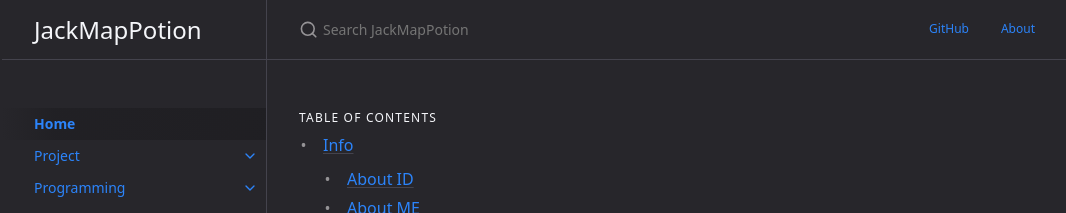
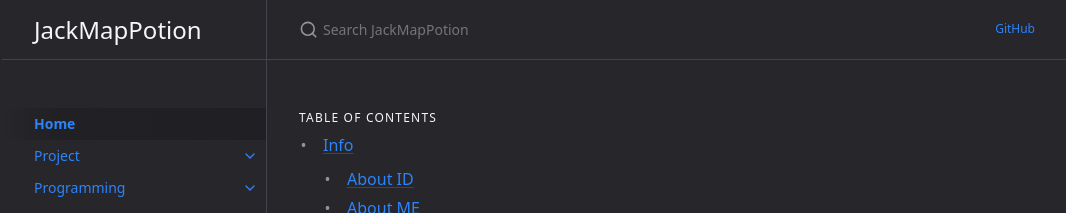
Before and after one commit to jackmappotion/jackmappotion.github.io, a Jekyll site: the page built from index.md, in a window 1280 px wide and 900 px high. Shown: the top 213 px of the window, without its empty margins (105-1171 px from the left). Built offline with Jekyll 4.4.1, drawn with Linux system fonts in a browser that asks for light colours.

Commit message:
:wrench: Drop about

```diff
--- a/_config.yml
+++ b/_config.yml
@@ -1,4 +1,3 @@
-
 title: JackMapPotion
 description: Consistency
 baseurl: ""
@@ -90,8 +89,6 @@ heading_anchors: true
 aux_links:
   "GitHub":
     - "//github.com/jackmappotion"
-  "About":
-    - "/docs/jackmappotion"
 
 # Makes Aux links open in a new tab. Default is false
 aux_links_new_tab: false
```
